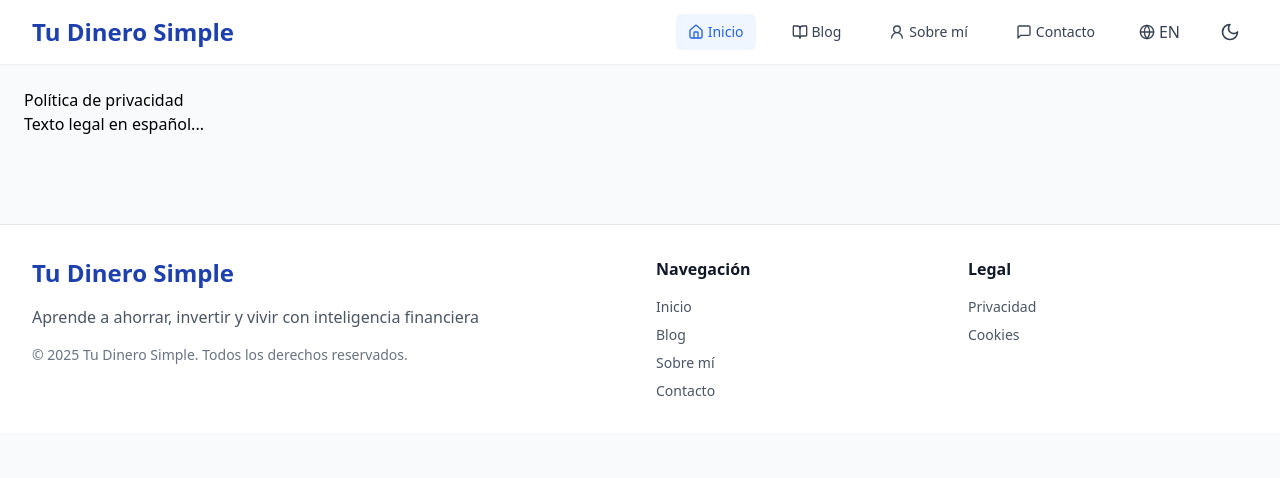
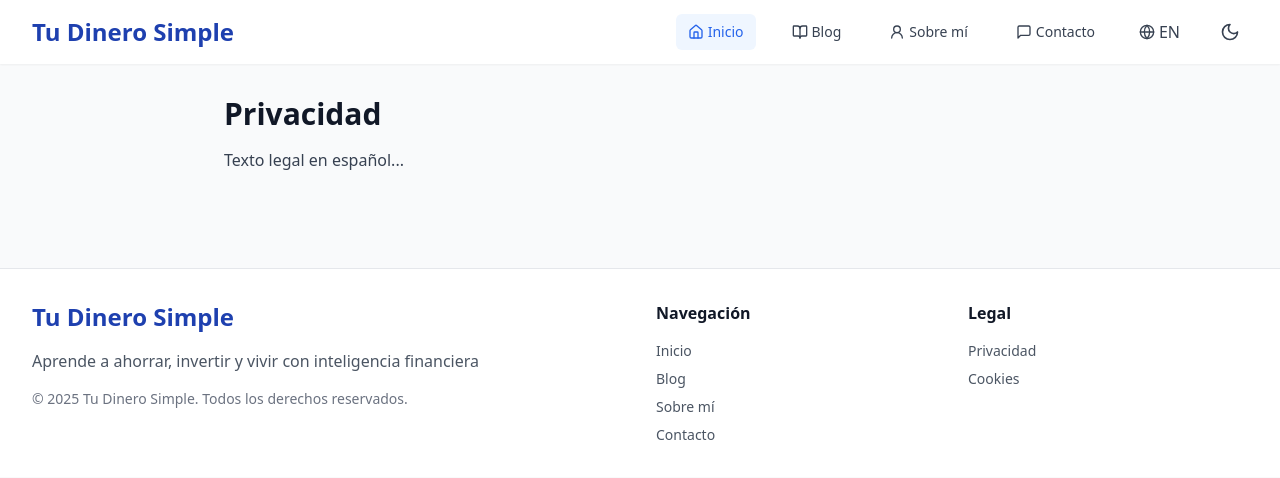
Before and after one commit to ridedcp/clearwealth, a React (Vite) app: page /es/privacidad in a window 1280 px wide. Shown: the top 478 px of the page. Built offline with nearby package versions, Linux system fonts and the light colour scheme.

Commit message:
Update Privacy.jsx

```diff
--- a/src/pages/Privacy.jsx
+++ b/src/pages/Privacy.jsx
@@ -1,11 +1,14 @@
 import SEO from "../seo/SEO";
+import { translations } from "../i18n/translations";
+
 export default function Privacy({ lang }) {
+  const t = translations[lang];
   const path = `/${lang}/privacidad`;
   return (
-    <div style={{padding:24}}>
-      <SEO lang={lang} path={path} title={lang==='es'?'Privacidad':'Privacy'} />
-      <h1>{lang==='es'?'Política de privacidad':'Privacy Policy'}</h1>
-      <p>{lang==='es'?'Texto legal en español...':'Legal text in English...'}</p>
+    <div className="max-w-4xl mx-auto px-4 sm:px-6 lg:px-8 py-8">
+      <SEO lang={lang} path={path} title={t.nav.privacy} />
+      <h1 className="text-3xl font-bold text-gray-900 dark:text-white mb-4">{t.nav.privacy}</h1>
+      <p className="text-gray-700 dark:text-gray-300">{t.privacy.stub}</p>
     </div>
   );
 }
```
